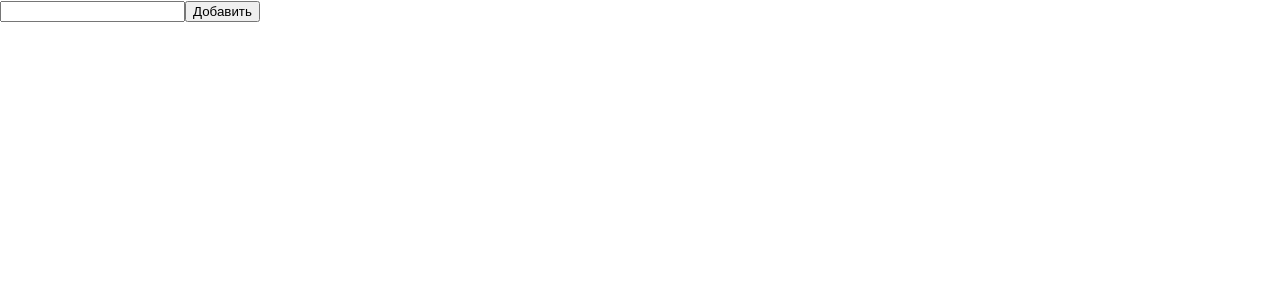
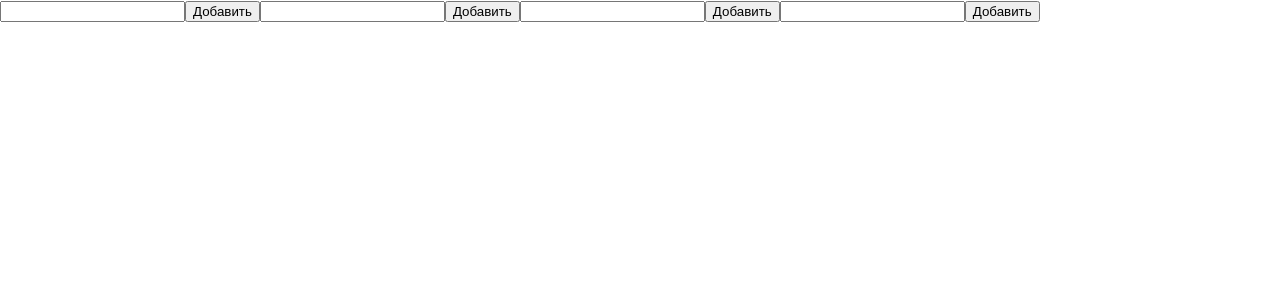
Before and after one commit to AlexSabirov/mytrello, a React (Create React App) app: page / in a window 1280 px wide. Shown: the top 300 px of the page. Built offline with nearby package versions, Linux system fonts and the light colour scheme.

Commit message:
feat: boards

```diff
--- a/src/App.css
+++ b/src/App.css
@@ -1 +1,15 @@
-/* No CSS */
+.app {
+  display: -webkit-box;
+  display: -ms-flexbox;
+  display: flex;
+}
+
+.app__board {
+  display: -webkit-box;
+  display: -ms-flexbox;
+  display: flex;
+  -webkit-box-orient: vertical;
+  -webkit-box-direction: normal;
+      -ms-flex-direction: column;
+          flex-direction: column;
+}
--- a/src/App.scss
+++ b/src/App.scss
@@ -0,0 +1,8 @@
+.app {
+	display: flex;
+
+	&__board {
+		display: flex;
+		flex-direction: column;
+	}
+}
--- a/src/App.tsx
+++ b/src/App.tsx
@@ -1,37 +1,15 @@
 import React, { useState } from 'react';
 import './App.css';
-import { TodoList } from './components/TodoList';
-import { ITodo } from './types/data'
+import { Boards } from './components/boards';
 
 const App: React.FC = () => {
-  const [value, setValue] = useState('');
-  const [todos, setTodos] = useState<ITodo[]>([]);
-
-  const handleKeyDown: React.KeyboardEventHandler<HTMLInputElement> = (e) => {
-    if (e.key === 'Enter') addTodo();
-  }
-
-  const addTodo = () => {
-    if (value) {
-      setTodos([...todos, {
-        id: Date.now(),
-        title: value
-      }])
-      setValue('')
-    }
-  }
-
-  const removeTodo = (id: number): void => {
-    setTodos(todos.filter(todo => todo.id !== id))
-  };
 
   return (
     <div className="app">
-      <div>
-        <input value={value} onChange={e => setValue(e.target.value)} onKeyDown={handleKeyDown} />
-        <button onClick={addTodo}>Добавить</button>
-      </div>
-      <TodoList items={todos} removeTodo={removeTodo} />
+      <Boards />
+      <Boards />
+      <Boards />
+      <Boards />
     </div>
   );
 }
--- a/src/components/board.tsx
+++ /dev/null
@@ -1,5 +0,0 @@
-const Board: React.FC () => {
-	return <div></div>
-}
-
-export { Board }
--- /dev/null
+++ b/src/components/boards.tsx
@@ -0,0 +1,36 @@
+import React, { useState } from 'react';
+import { TodoList } from './TodoList';
+import { ITodo } from '../types/data'
+
+const Boards: React.FC = () => {
+  const [value, setValue] = useState('');
+  const [todos, setTodos] = useState<ITodo[]>([]);
+
+  const handleKeyDown: React.KeyboardEventHandler<HTMLInputElement> = (e) => {
+    if (e.key === 'Enter') addTodo();
+  }
+
+  const addTodo = () => {
+    if (value) {
+      setTodos([...todos, {
+        id: Date.now(),
+        title: value
+      }])
+      setValue('')
+    }
+  }
+
+  const removeTodo = (id: number): void => {
+    setTodos(todos.filter(todo => todo.id !== id))
+  };
+
+	return <div className='app__board'>
+    <div>
+        <input value={value} onChange={e => setValue(e.target.value)} onKeyDown={handleKeyDown} />
+        <button onClick={addTodo}>Добавить</button>
+      </div>
+      <TodoList items={todos} removeTodo={removeTodo} />
+  </div>
+}
+
+export { Boards }
```
